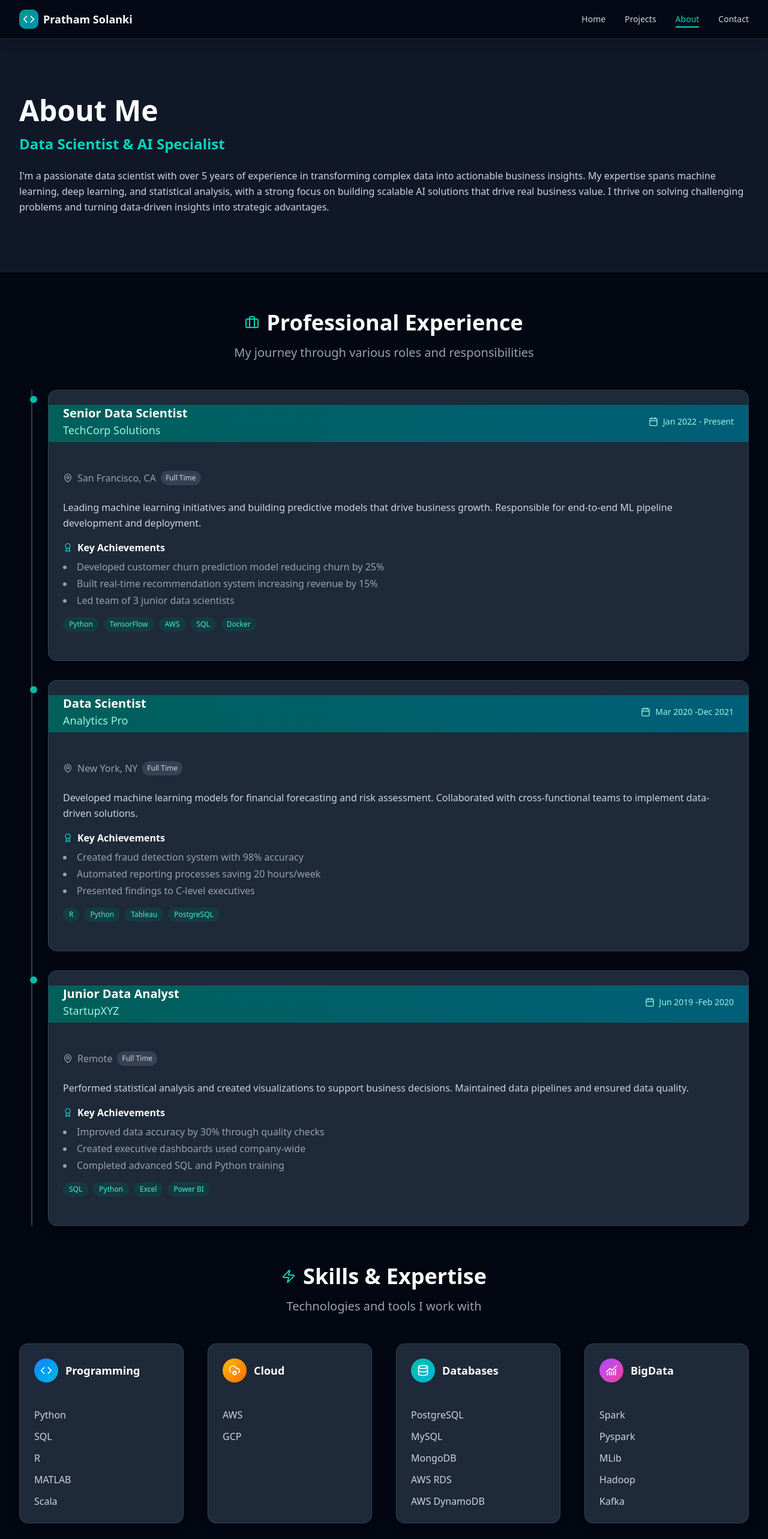
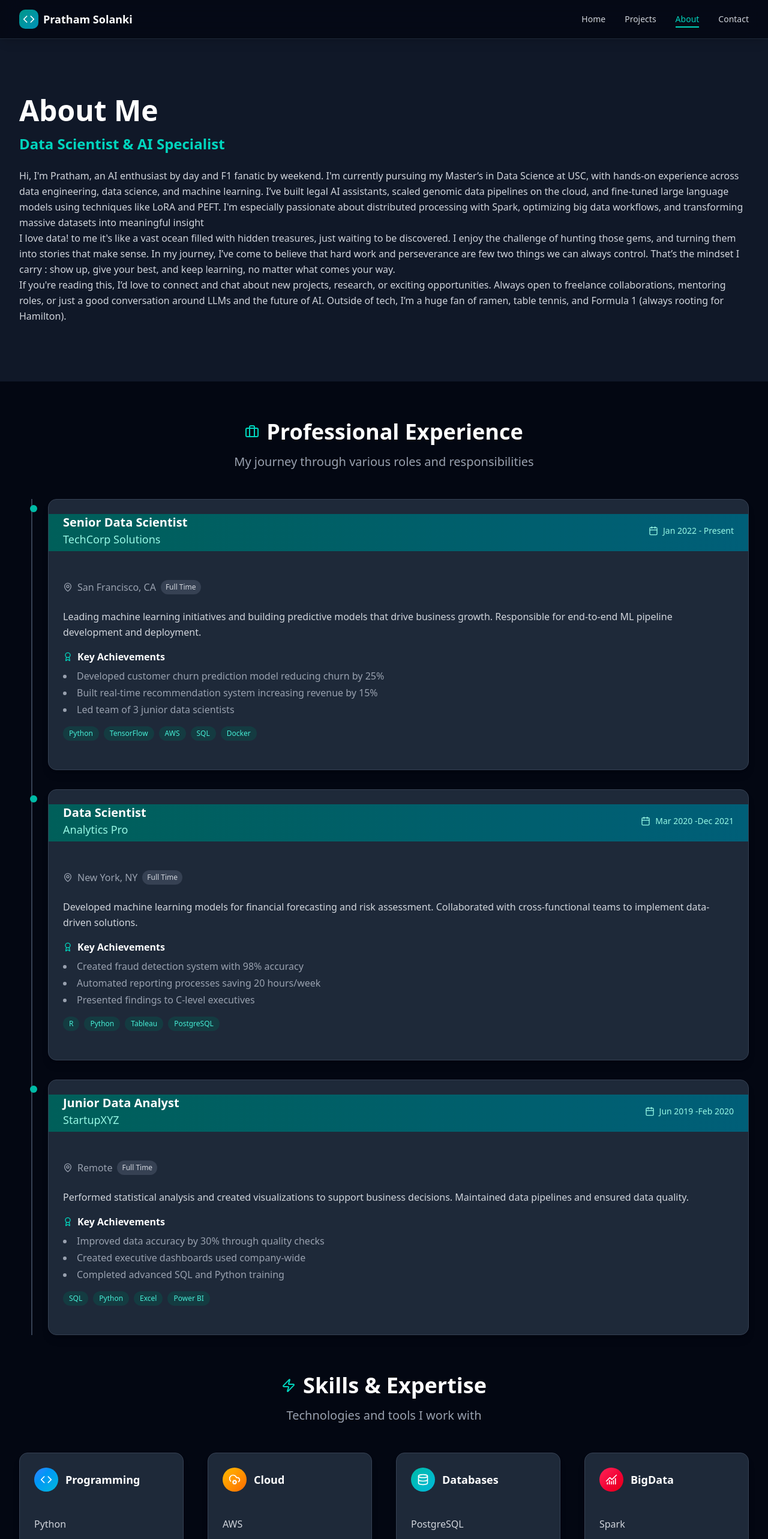
Before and after one commit to prathamsolanki-USC/portfolio, a React (Vite) app: page /about in a window 1280 px wide. Shown: the top 2566 px of the page at 60% size. Built offline with nearby package versions, Linux system fonts and the light colour scheme.

Commit message:
about page bio  done

```diff
--- a/src/components/pages/About.jsx
+++ b/src/components/pages/About.jsx
@@ -6,7 +6,14 @@ import { Card, CardContent, CardHeader, CardTitle } from '@/components/ui/card';
 // Static data
 const personalInfo = {
     title: "Data Scientist & AI Specialist",
-    about: "I'm a passionate data scientist with over 5 years of experience in transforming complex data into actionable business insights. My expertise spans machine learning, deep learning, and statistical analysis, with a strong focus on building scalable AI solutions that drive real business value. I thrive on solving challenging problems and turning data-driven insights into strategic advantages."
+    about: "Hi, I'm Pratham, an AI enthusiast by day and F1 fanatic by weekend. I'm currently pursuing my Master’s in Data Science at USC, with hands-on experience across data engineering, data science, and machine learning. I’ve built legal AI assistants, scaled genomic data pipelines on the cloud, and fine-tuned large language models using techniques like LoRA and PEFT. I'm especially passionate about distributed processing with Spark, optimizing big data workflows, and transforming massive datasets into meaningful insight",
+
+    about2: "I love data! to me it's like a vast ocean filled with hidden treasures, just waiting to be discovered. I enjoy the challenge of hunting those gems, and turning them into stories that make sense. In my journey, I’ve come to believe that hard work and perseverance are few two things we can always control. That’s the mindset I carry : show up, give your best, and keep learning, no matter what comes your way.",
+
+    about3 : "If you're reading this, I’d love to connect and chat about new projects, research, or exciting opportunities. Always open to freelance collaborations, mentoring roles, or just a good conversation around LLMs and the future of AI. Outside of tech, I’m a huge fan of ramen, table tennis, and Formula 1 (always rooting for Hamilton)."
+
+
+
 };
 
 const experiences = [
@@ -200,11 +207,11 @@ const skillCategories = {
     cloud: { icon: CloudCog, color: "from-amber-400 to-orange-500" },
     tools: { icon: Zap, color: "from-yellow-500 to-orange-500" },
     design: { icon: Zap, color: "from-cyan-500 to-teal-500" },
-    bigData: { icon: ChartNoAxesCombined, color: "from-purple-500 to-pink-500" },
+    bigData: { icon: ChartNoAxesCombined, color: "from-rose-500 to-red-600" },
     libraries: { icon: BookOpenText, color: "ffrom-gray-800 to-gray-900" },
-    visualization: { icon: ChartColumnIncreasing, color: "from-rose-500 to-red-600" },
+    visualization: { icon: ChartColumnIncreasing, color: "from-purple-500 to-pink-500" },
 };
-
+// from-purple-500 to-pink-500
 function SkillsGrid({ skills }) {
     const groupedSkills = skills.reduce((acc, skill) => {
         const category = skill.category || 'other';
@@ -271,6 +278,9 @@ export default function AboutPage() {
                         <h2 className="text-2xl text-teal-400 font-semibold mb-6">{personalInfo.title}</h2>
                         <div className="prose prose-lg text-gray-300 leading-relaxed prose-invert max-w-none">
                             <p>{personalInfo.about}</p>
+                            <p>{personalInfo.about2}</p>
+                            <p>{personalInfo.about3}</p>
+
                         </div>
                     </motion.div>
                 </div>
--- a/src/components/pages/Home.jsx
+++ b/src/components/pages/Home.jsx
@@ -19,7 +19,7 @@ const featuredProjects = [
         id: 1,
         title: "Customer Churn Prediction",
         description: "ML model predicting customer churn with 95% accuracy using advanced ensemble methods.",
-        image_url: "https://images.unsplash.com/photo-1551288049-bebda4e38f71?w=600&h=400&fit=crop",
+        image_url: "https://images.unsplash.com/photo-1711409254907-fda1c4e05be0?q=80&w=2232&auto=format&fit=crop&ixlib=rb-4.1.0&ixid=M3wxMjA3fDB8MHxwaG90by1wYWdlfHx8fGVufDB8fHx8fA%3D%3D?w=600&h=400&fit=crop",
         technologies: ["Python", "Scikit-learn", "XGBoost"],
         featured: true
     },
--- a/src/components/pages/Projects.jsx
+++ b/src/components/pages/Projects.jsx
@@ -13,7 +13,7 @@ const projects = [
         id: 1,
         title: "Swarm - Guard : Multimodal Misinformation Detection",
         description: "Built a robust detection system combining text, image, and graph data using BERT, ViT, and GraphSAGE encoders. Designed a TriModal fusion architecture to combat astroturfing and disinformation campaigns under extreme class imbalance.",
-        image_url: "https://images.unsplash.com/photo-1551288049-bebda4e38f71?w=600&h=400&fit=crop",
+        image_url:  "https://images.unsplash.com/photo-1711409254907-fda1c4e05be0?q=80&w=2232&auto=format&fit=crop&ixlib=rb-4.1.0&ixid=M3wxMjA3fDB8MHxwaG90by1wYWdlfHx8fGVufDB8fHx8fA%3D%3D?w=400&h=400&fit=crop",
         technologies: ["Python", "PyTorch", "Hugging Face", "BERT", "Vision Transformers", "GraphSAGE", "PEFT"],
         github_url: "https://github.com/prathamsolanki-USC/swarmguard",
         category: "deep_learning",
@@ -36,7 +36,7 @@ const projects = [
         id: 3,
         title: "Cross Lingual Hate Speech Detection",
         description: "Built a cross-lingual hate speech detection system using XLM-RoBERTa with zero-shot learning. Integrated hate, offensive, and sentiment classification via multi-task learning, boosting performance on low-resource languages.",
-        image_url: "https://images.unsplash.com/photo-1555949963-aa79dcee981c?w=600&h=400&fit=crop",
+        image_url: "https://images.unsplash.com/photo-1678845536613-5cf0ec5245cd?q=80&w=2128&auto=format&fit=crop&ixlib=rb-4.1.0&ixid=M3wxMjA3fDB8MHxwaG90by1wYWdlfHx8fGVufDB8fHx8fA%3D%3D?w=600&h=400&fit=crop",
         technologies: ["XLM-RoBERTa", "Hugging Face", "Python", "CUDA" ,"Pytorch"],
         github_url: "https://github.com/prathamsolanki-USC/Cross-Lingual-Hate-Speech-Detection",
         category: "machine_learning",
@@ -48,7 +48,7 @@ const projects = [
         id: 4,
         title: "Analysis of foreign marketindices and its corresponding effect on Indian Indices",
         description: "Conducted a comparative analysis of foreign market indices and their impact on the Indian stock market using time-series forecasting and predictive analytics. Explored global market linkages with ML models like Gradient Boost, SVM, and CNN-LSTM, yielding strong results in trend prediction and integration analysis.",
-        image_url: "https://images.unsplash.com/photo-1563013544-824ae1b704d3?w=600&h=400&fit=crop",
+        image_url: "https://images.unsplash.com/photo-1745270917331-787c80129680?q=80&w=987&auto=format&fit=crop&ixlib=rb-4.1.0&ixid=M3wxMjA3fDB8MHxwaG90by1wYWdlfHx8fGVufDB8fHx8fA%3D%3D?w=600&h=400&fit=crop",
         technologies: ["Python", "Xg Boost", "Random Forest", "Selenium", "LSTM", "Beautiful Soup"],
         github_url: "https://github.com/prathamsolanki-USC/Analysis-of-foreign-market-indices-and-its-corresponding-effect-on-Indian-Indices",
         category: "data_visualization",
@@ -60,7 +60,7 @@ const projects = [
         id: 5,
         title: "Hybrid Recommender System",
         description: "Built a hybrid recommender using collaborative filtering, BERT-based sentiment analysis, and XGBoost on 26GB+ Yelp data. Leveraged Apache Spark for large-scale preprocessing and Optuna for model tuning.",
-        image_url: "https://images.unsplash.com/photo-1586528116311-ad8dd3c8310d?w=600&h=400&fit=crop",
+        image_url: "https://images.unsplash.com/photo-1614741118887-7a4ee193a5fa?q=80&w=987&auto=format&fit=crop&ixlib=rb-4.1.0&ixid=M3wxMjA3fDB8MHxwaG90by1wYWdlfHx8fGVufDB8fHx8fA%3D%3D?w=600&h=400&fit=crop",
         technologies: ["Apache Spark", "Pyspark", "BERT", "Optuna", "NLP", "MLib", "Python"],
         github_url: "https://github.com",
         category: "machine_learning",
@@ -84,7 +84,7 @@ const projects = [
         id: 7,
         title: "Smart Number Plate Recognition System Owner Lookup",
         description: "Built a license plate recognition tool using OpenCV, EasyOCR, and Selenium to detect plates, extract text, and auto-fetch owner details from government databases.",
-        image_url: "https://images.unsplash.com/photo-1555949963-aa79dcee981c?w=600&h=400&fit=crop",
+        image_url: "https://images.unsplash.com/photo-1725205088273-bae6be2da828?q=80&w=2231&auto=format&fit=crop&ixlib=rb-4.1.0&ixid=M3wxMjA3fDB8MHxwaG90by1wYWdlfHx8fGVufDB8fHx8fA%3D%3D?w=600&h=400&fit=crop",
         technologies: ["Python","OpenCV", "Selenium", "easyOCR"],
         github_url: "https://github.com/prathamsolanki-USC/Smart-Number-Plate-Recognition-System-Owner-Lookup",
         category: "computer_vision",
@@ -96,7 +96,7 @@ const projects = [
         id: 8,
         title: "PicPortal",
         description: "Developed a dynamic photo album platform using Django with features like carousels, multi-image uploads, and role-based access. Enabled users to browse and download images while admins manage albums seamlessly.",
-        image_url: "https://images.unsplash.com/photo-1555949963-aa79dcee981c?w=600&h=400&fit=crop",
+        image_url: "https://images.unsplash.com/photo-1595981234058-a9302fb97229?q=80&w=1770&auto=format&fit=crop&ixlib=rb-4.1.0&ixid=M3wxMjA3fDB8MHxwaG90by1wYWdlfHx8fGVufDB8fHx8fA%3D%3D?w=600&h=400&fit=crop",
         technologies: ["Django", "HTML", "CSS", "AWS S3", "JS"],
         github_url: "https://github.com/prathamsolanki-USC/PicPortal",
         category: "",
```
